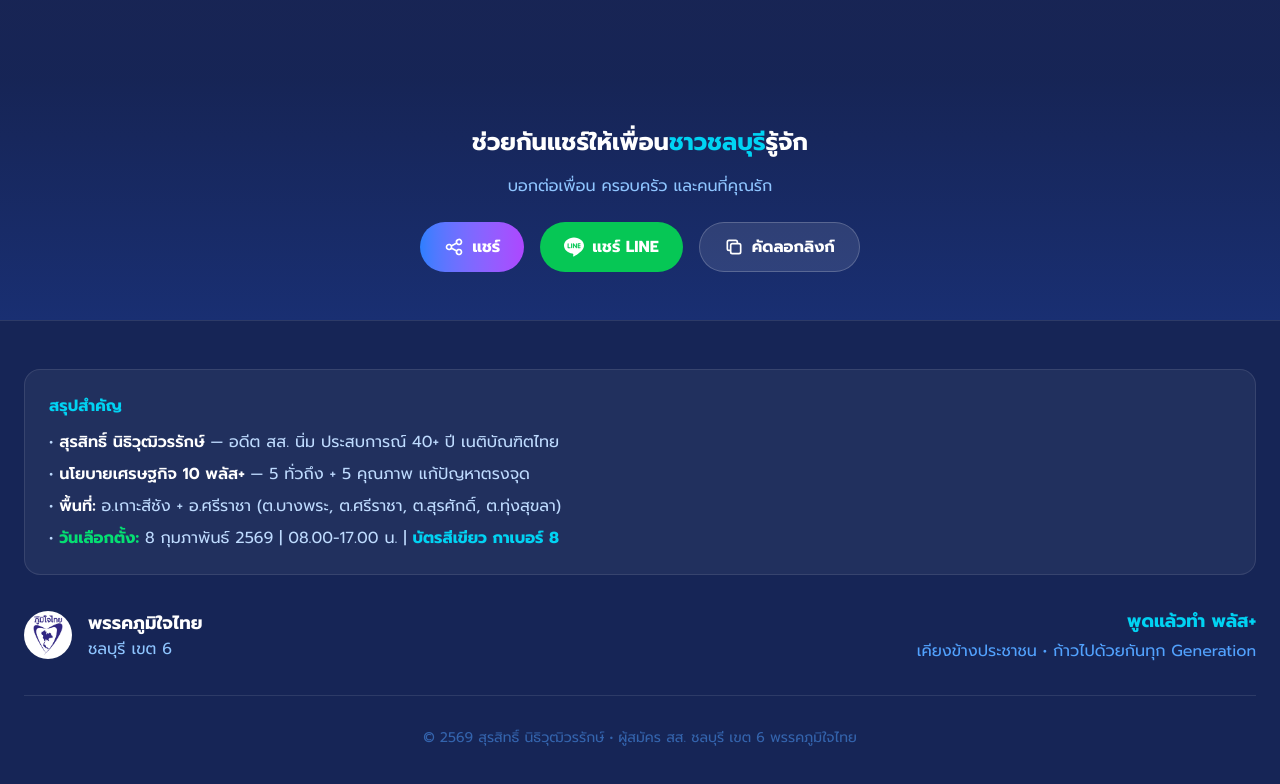
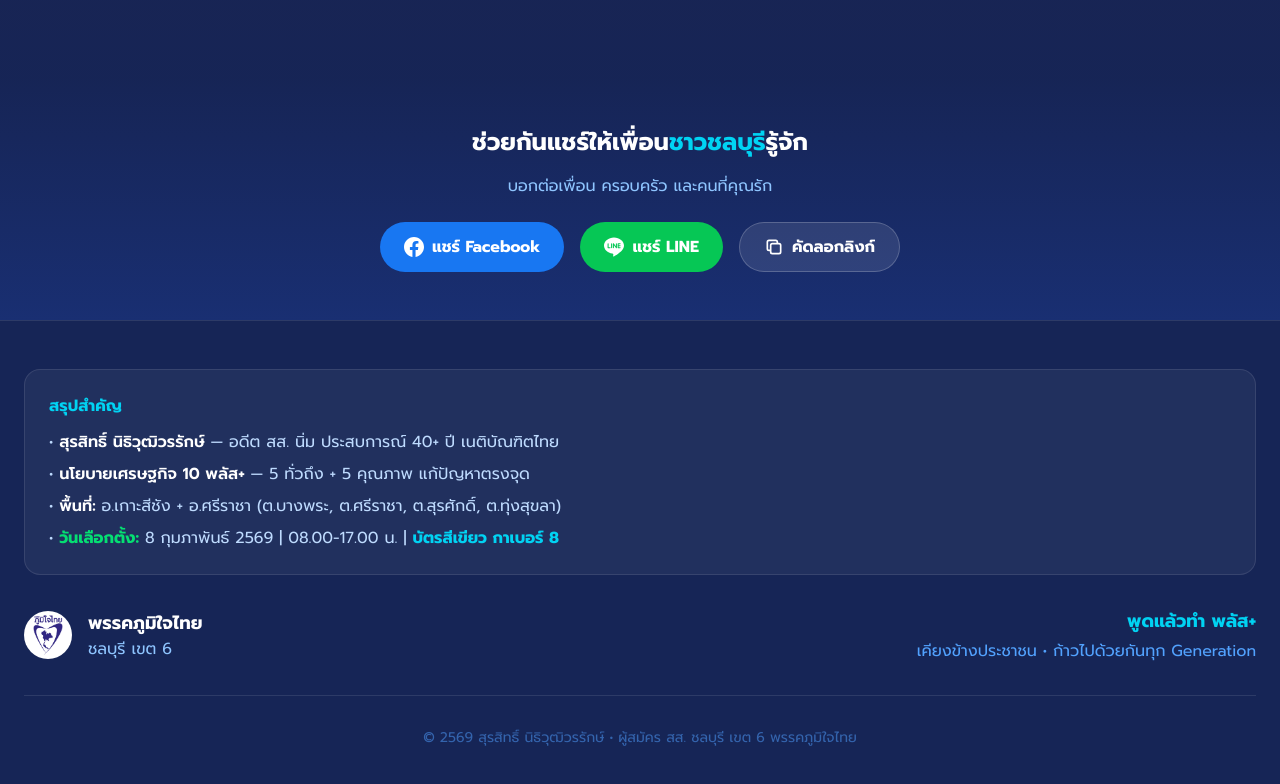
Before and after one commit to golfzalp112/surasit-landing, a Next.js app: page / in a window 1280 px wide. Shown: the part 7540-8324 px from the top of the page. Built offline with nearby package versions, Linux system fonts and the light colour scheme.

Commit message:
revert: Change back to Facebook share button

```diff
--- a/src/components/SurasitLandingPage.tsx
+++ b/src/components/SurasitLandingPage.tsx
@@ -931,32 +931,18 @@
             <p className="text-blue-300 mb-6">บอกต่อเพื่อน ครอบครัว และคนที่คุณรัก</p>
 
             <div className="flex flex-wrap justify-center gap-4">
-              {/* Share Button - Uses Native Share on Mobile */}
-              <button
-                onClick={async () => {
-                  const shareData = {
-                    title: 'สุรสิทธิ์ นิธิวุฒิวรรักษ์ | ผู้สมัคร สส. ชลบุรี เขต 6',
-                    text: 'เบอร์ 8 สุรสิทธิ์ นิธิวุฒิวรรักษ์ ผู้สมัคร สส. ชลบุรี เขต 6 พรรคภูมิใจไทย | 8 กุมภาพันธ์ 2569',
-                    url: 'https://surasit-landing.vercel.app'
-                  };
-
-                  if (navigator.share) {
-                    try {
-                      await navigator.share(shareData);
-                    } catch (err) {
-                      console.log('Share cancelled');
-                    }
-                  } else {
-                    window.open('https://www.facebook.com/sharer/sharer.php?u=https://surasit-landing.vercel.app', '_blank');
-                  }
-                }}
-                className="flex items-center gap-2 px-6 py-3 bg-gradient-to-r from-blue-500 to-purple-500 hover:from-blue-600 hover:to-purple-600 rounded-full font-bold transition-all hover:scale-105"
+              {/* Facebook Share */}
+              <a
+                href="https://www.facebook.com/sharer/sharer.php?u=https://surasit-landing.vercel.app"
+                target="_blank"
+                rel="noopener noreferrer"
+                className="flex items-center gap-2 px-6 py-3 bg-[#1877F2] hover:bg-[#1877F2]/80 rounded-full font-bold transition-all hover:scale-105"
               >
-                <svg xmlns="http://www.w3.org/2000/svg" className="w-5 h-5" fill="none" viewBox="0 0 24 24" stroke="currentColor" strokeWidth={2}>
-                  <path strokeLinecap="round" strokeLinejoin="round" d="M8.684 13.342C8.886 12.938 9 12.482 9 12c0-.482-.114-.938-.316-1.342m0 2.684a3 3 0 110-2.684m0 2.684l6.632 3.316m-6.632-6l6.632-3.316m0 0a3 3 0 105.367-2.684 3 3 0 00-5.367 2.684zm0 9.316a3 3 0 105.368 2.684 3 3 0 00-5.368-2.684z" />
+                <svg className="w-5 h-5" fill="currentColor" viewBox="0 0 24 24">
+                  <path d="M24 12.073c0-6.627-5.373-12-12-12s-12 5.373-12 12c0 5.99 4.388 10.954 10.125 11.854v-8.385H7.078v-3.47h3.047V9.43c0-3.007 1.792-4.669 4.533-4.669 1.312 0 2.686.235 2.686.235v2.953H15.83c-1.491 0-1.956.925-1.956 1.874v2.25h3.328l-.532 3.47h-2.796v8.385C19.612 23.027 24 18.062 24 12.073z"/>
                 </svg>
-                <span>แชร์</span>
-              </button>
+                <span>แชร์ Facebook</span>
+              </a>
 
               {/* LINE Share */}
               <a
```
